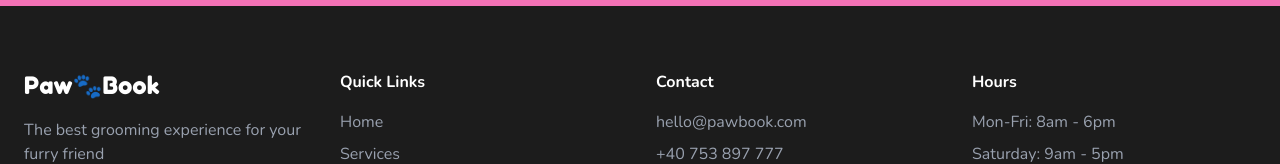
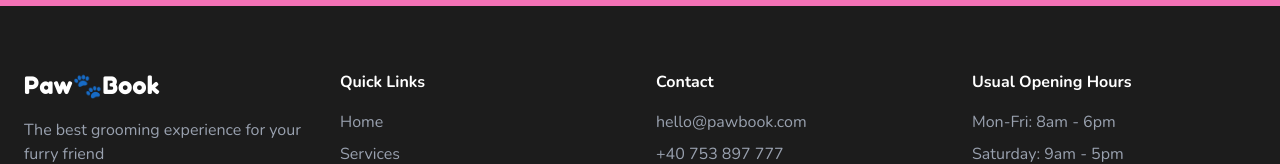
Before and after one commit to andrei-dutu/dog-grooming-app, a React (Vite) app in the folder client/: page / in a window 1280 px wide. Shown: the part 2660-2824 px from the top of the page. Built offline with nearby package versions, Linux system fonts and the light colour scheme; no server answers.

Commit message:
fix ISSUE 14

```diff
--- a/client/src/app/components/Footer.tsx
+++ b/client/src/app/components/Footer.tsx
@@ -34,7 +34,7 @@ export function Footer() {
           </div>
 
           <div>
-            <h4 className="font-bold mb-4">Hours</h4>
+            <h4 className="font-bold mb-4">Usual Opening Hours</h4>
             <div className="text-gray-400 flex flex-col gap-2">
               <p>Mon-Fri: 8am - 6pm</p>
               <p>Saturday: 9am - 5pm</p>
```
